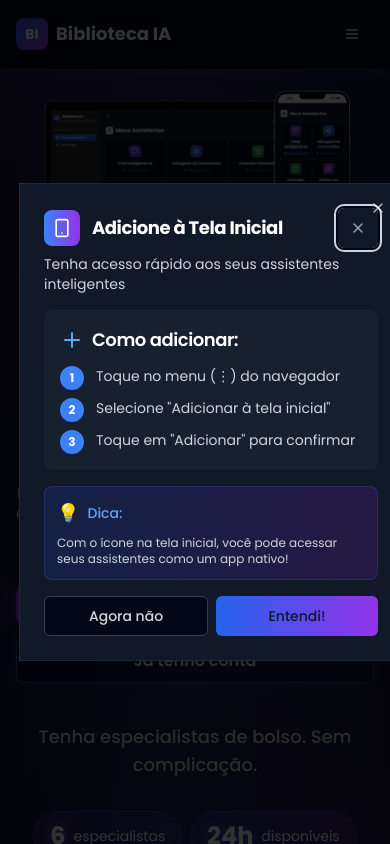
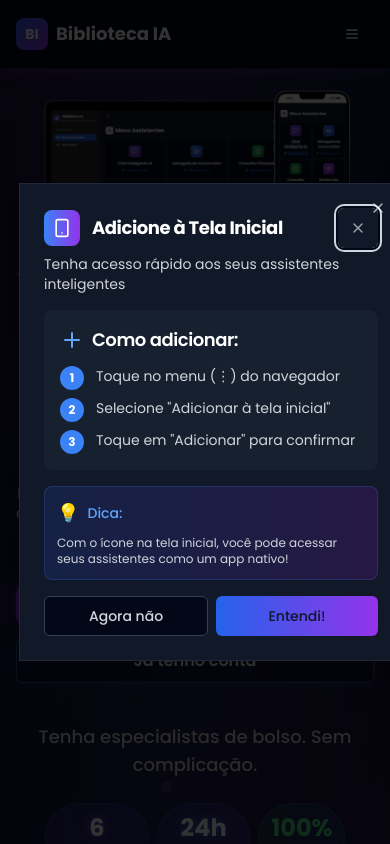
Before and after one commit to somosconsumidores/assistente-inteligente-pro, a React (Vite) app: page / in a window 390 px wide. Shown: the top 844 px of the page. Built offline with nearby package versions, Linux system fonts and the light colour scheme.

Commit message:
Refactor hero section layout
Change the layout of the hero section div on mobile to display "6" above "especialistas" and reduce the width.

```diff
--- a/src/components/Hero.tsx
+++ b/src/components/Hero.tsx
@@ -98,24 +98,24 @@ const Hero = () => {
         </div>
 
         {/* Stats Section */}
-        <div className="flex justify-center items-center pt-8 sm:pt-12">
+        <div className="flex justify-center items-center pt-6 sm:pt-12">
           <div className="flex flex-row items-center gap-2 sm:gap-8 justify-center flex-wrap">
             {/* 6 Especialistas */}
-            <div className="flex items-center gap-2 px-4 py-2 rounded-full bg-gradient-to-r from-purple-600/20 to-blue-600/20 border border-purple-500/30 backdrop-blur-sm">
+            <div className="flex flex-col sm:flex-row items-center gap-1 sm:gap-2 px-3 sm:px-4 py-2 rounded-full bg-gradient-to-r from-purple-600/20 to-blue-600/20 border border-purple-500/30 backdrop-blur-sm">
               <span className="text-2xl sm:text-3xl font-bold text-neon">6</span>
-              <span className="text-sm sm:text-base text-soft-white">especialistas</span>
+              <span className="text-xs sm:text-base text-soft-white">especialistas</span>
             </div>
 
             {/* 24 Horas */}
-            <div className="flex items-center gap-2 px-4 py-2 rounded-full bg-gradient-to-r from-blue-600/20 to-purple-600/20 border border-blue-500/30 backdrop-blur-sm">
+            <div className="flex flex-col sm:flex-row items-center gap-1 sm:gap-2 px-3 sm:px-4 py-2 rounded-full bg-gradient-to-r from-blue-600/20 to-purple-600/20 border border-blue-500/30 backdrop-blur-sm">
               <span className="text-2xl sm:text-3xl font-bold text-neon-blue">24h</span>
-              <span className="text-sm sm:text-base text-soft-white">disponíveis</span>
+              <span className="text-xs sm:text-base text-soft-white">disponíveis</span>
             </div>
 
             {/* 100% Gratuito */}
-            <div className="flex items-center gap-2 px-4 py-2 rounded-full bg-gradient-to-r from-green-600/20 to-blue-600/20 border border-green-500/30 backdrop-blur-sm">
+            <div className="flex flex-col sm:flex-row items-center gap-1 sm:gap-2 px-3 sm:px-4 py-2 rounded-full bg-gradient-to-r from-green-600/20 to-blue-600/20 border border-green-500/30 backdrop-blur-sm">
               <span className="text-2xl sm:text-3xl font-bold text-green-400">100%</span>
-              <span className="text-sm sm:text-base text-soft-white">gratuito</span>
+              <span className="text-xs sm:text-base text-soft-white">gratuito</span>
             </div>
           </div>
         </div>
```
